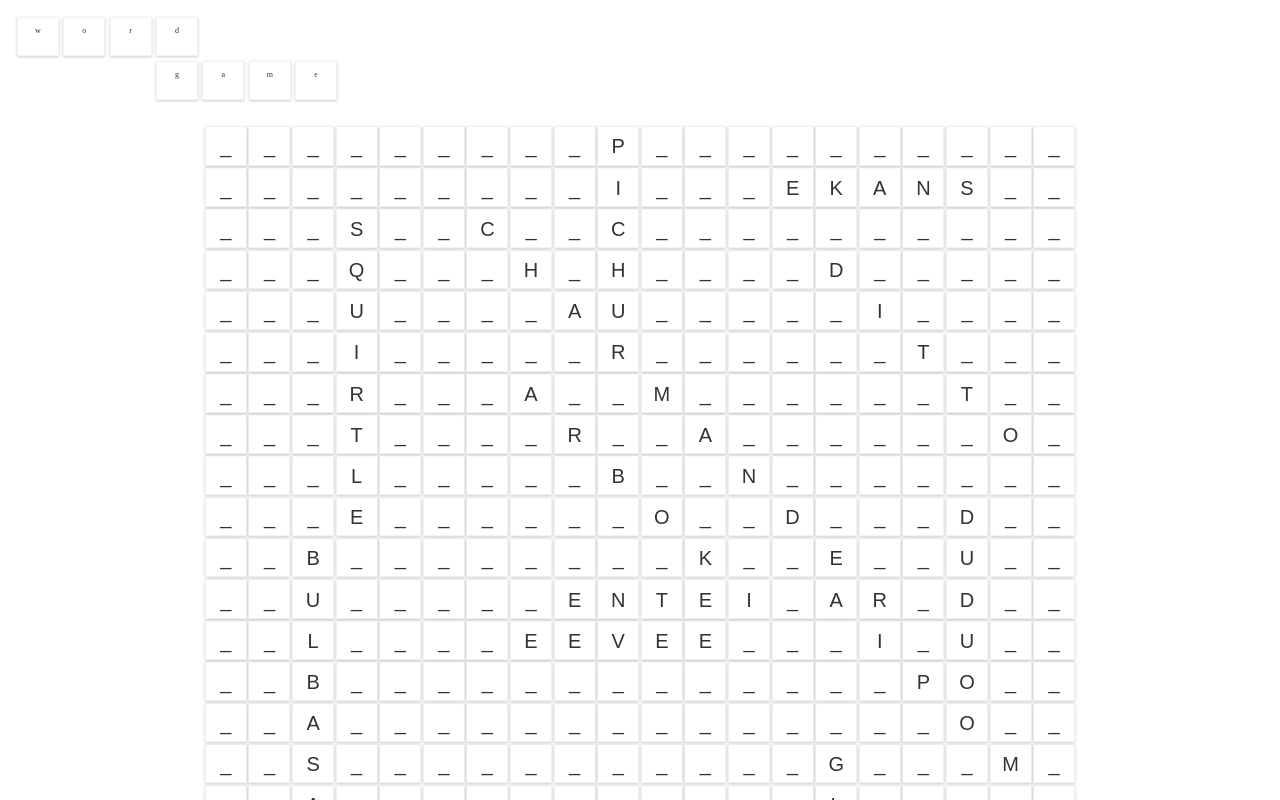
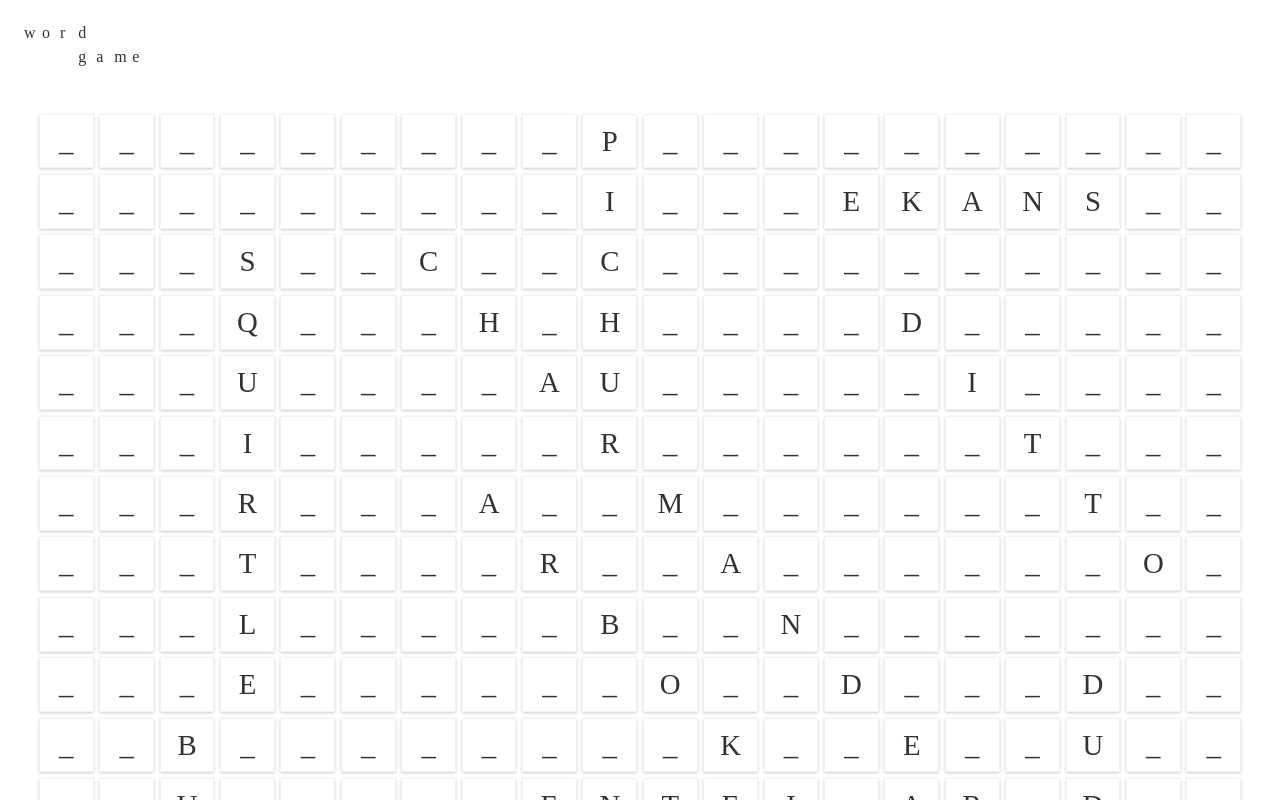
Before and after one commit to evasilevsky/wordgame, an Angular app: page / in a window 1280 px wide. Shown: the top 800 px of the page. Built offline with nearby package versions, Linux system fonts and the light colour scheme.

Commit message:
update css to service

```diff
--- a/src/app/constants.ts
+++ b/src/app/constants.ts
@@ -1,4 +1,5 @@
 // Const declaration
+export const APP_NAME: string = 'word game';
 export const GRID_WIDTH: number = 20;
 export const GRID_HEIGHT: number = 20;
 export const GRID_SIZE: number = 20;
--- a/src/app/tile/tile.component.html
+++ b/src/app/tile/tile.component.html
@@ -1 +1,3 @@
-<div [class.selected]="tile.isSelected" (click)="toggle()" class="tile--content">{{tile?.letter}}</div>
+<div class="tile" [class.selected]="tile.isSelected" (click)="toggle()"  tabindex="0">
+  <span class="letter">{{tile?.letter}}</span>
+</div>
--- a/src/app/tile/tile.component.scss
+++ b/src/app/tile/tile.component.scss
@@ -1,15 +1,59 @@
-.tile--content {
-	align-self: center;
-	text-transform: uppercase;
-	font-family: sans-serif;
-	font-size: 2.5rem;
-	text-align: center;
-}
+.tile {
+	cursor: pointer;
+  position: relative;
+  display: flex;
+  padding: .75rem;
+  font-size: 1.8rem;
+  text-align: center;
 
-:host:hover {
-	border-radius: var(--border-radius);
-	box-shadow: var(--box-shadow-dark);
-	transition: all 0.5s cubic-bezier(0.165, 0.84, 0.44, 1);
+  border: 1px solid rgba(0, 0, 0, 0.05);
+  border-radius: var(--border-radius);
+  box-shadow: var(--box-shadow);
+  transition: 0.10s all;
+   // for centering letter
+  &:after {
+    content: ' ';
+    width: 1em;
+    height: 1em;
+  }
+  &:before {
+    content: "";
+    height: 100%;
+    left: 0;
+    opacity: 0;
+    position: absolute;
+    top: 0;
+    width: 100%;
+    border-radius: var(--border-radius);
+    box-shadow: var(--box-shadow-dark);
+    transition: all 0.5s cubic-bezier(0.165, 0.84, 0.44, 1);
+    z-index: -1;
+	}
+	&:hover {
+		&:before {
+			opacity: 1;
+		}
+	}
+	&:focus {
+		outline: none;
+		.letter {
+			text-decoration: underline;
+			text-underline-offset: .2rem;
+		}
+	}
+  .letter {
+    pointer-events: none;
+    position: absolute;
+
+    left: 0;
+    width: 100%;
+    line-height: 1;
+    text-align: center;
+    text-transform: uppercase;
+
+    opacity: 1;
+    transition: .15s;
+  }
 }
 
 .selected {
--- a/src/app/word-grid/word-grid.component.html
+++ b/src/app/word-grid/word-grid.component.html
@@ -1,15 +1,8 @@
-<!-- <article (click)="selectItem($event)" (keyup)="selectItem($event)" (keyup)="handleKeyFocus($event)" aria-role="grid"
-	class="word-grid" aria-label="game board" [attr.data-grid]="gridSize">
-	<div class="word-grid__row" [style.--grid]="gridSize" aria-role="row" *ngFor="let row of gridData; let i = index"
-		[attr.data-index]="i">
-		<div class="word-grid__item tile" aria-role="gridcell" *ngFor="let letter of row; let j = index"
-			[attr.aria-label]="letter" aria-selected="false" [attr.data-row]="i" [attr.data-index]="j" tabindex="0">
-			<span class="letter">{{letter}}</span>
-		</div>
+<!--(click)="selectItem($event)" (keyup)="selectItem($event)" (keyup)="handleKeyFocus($event)" -->
+<article aria-role="grid" class="grid" aria-label="game board">
+	<div class="grid__row" [style.--grid]="gridSize" aria-role="row" *ngFor="let row of gameGrid; let i = index" [attr.data-index]="i">
+	<div class="grid__item" *ngFor="let tile of row; let j = index" [attr.aria-label]="letter" aria-selected="false" [attr.data-row]="i" [attr.data-index]="j">
+		<app-tile [tile]="tile"></app-tile>
 	</div>
-</article> -->
-<div class="grid__row" *ngFor="let row of gameGrid">
-	<app-tile [tile]="tile" class="grid__tile" *ngFor="let tile of row">
-		<span>{{tile.letter}}</span>
-	</app-tile>
-</div>
+	</div>
+</article>
--- a/src/app/word-grid/word-grid.component.scss
+++ b/src/app/word-grid/word-grid.component.scss
@@ -1,66 +1,8 @@
-.grid {
-
-  &__row {
-    display: flex;
-    flex-wrap: nowrap;
-    justify-content: center;
-    align-content: center;
-  }
-
-  &__tile {
-    display: flex;
-    justify-content: center;
-    align-content: center;
-    width: 3rem;
-    height: 3rem;
-    padding: 1rem 1rem 0.7rem 1rem;
-    margin: 0.1rem;
-
-    border: 1px solid rgba(0, 0, 0, 0.05);
-    border-radius: var(--border-radius);
-    box-shadow: var(--box-shadow);
-    transition: 0.10s all;
-  }
-}
-
-// .tile {
-//   position: relative;
-//   display: flex;
-
-//   padding: .75rem;
-//   font-size: 1.8rem;
-//   text-align: center;
-
-//   border: 1px solid rgba(0, 0, 0, 0.05);
-//   border-radius: var(--border-radius);
-//   box-shadow: var(--box-shadow);
-//   transition: 0.10s all;
-//    // for centering letter
-//   &:after {
-//     content: ' ';
-//     width: 1em;
-//     height: 1em;
-//   }
-//   &:before {
-//     content: "";
-//     height: 100%;
-//     left: 0;
-//     opacity: 0;
-//     position: absolute;
-//     top: 0;
-//     width: 100%;
-//     border-radius: var(--border-radius);
-//     box-shadow: var(--box-shadow-dark);
-//     transition: all 0.5s cubic-bezier(0.165, 0.84, 0.44, 1);
-//     z-index: -1;
-//   }
-
-
-/* :host {
+:host {
   display: flex;
   justify-content: center;
 }
-.word-grid {
+.grid {
   display: grid;
   width: fit-content;
   grid-template-rows: repeat(auto,1fr);
@@ -73,23 +15,12 @@
   }
 
   &__item {
-    cursor: pointer;
+    //border: 4px solid red;
     &:active {
       transform: translateY(.1rem);
     }
-    &:hover {
-      &:before {
-        opacity: 1;
-      }
-    }
     &:focus {
       outline: none;
-      .letter {
-        text-decoration: underline;
-        text-underline-offset: .2rem;
-      }
     }
   }
 }
-
- */
--- a/src/app/word-grid/word-grid.component.ts
+++ b/src/app/word-grid/word-grid.component.ts
@@ -10,8 +10,8 @@ import { IBoardGenerator, ITile } from './word-grid.models'
 })
 
 export class WordGridComponent implements OnInit {
-	gameGrid: ITile[][];
-
+  gameGrid: ITile[][];
+  readonly gridSize = GRID_SIZE;
 
   constructor(private BoardService: BoardService) {
   }
--- a/src/styles.scss
+++ b/src/styles.scss
@@ -1,4 +1,3 @@
-/* You can add global styles to this file, and also import other style files */
 :root {
   --padding: 1rem;
   --color-text: #333333;
@@ -13,11 +12,6 @@
   --gap: .35rem;
 }
 
-html {
-  // This defines what 1rem is
-  font-size: 50.0%; //1 rem = 10px; 10px/16px = 62.5%
-}
-
 body {
   color: var(--color-text);
   background-color: var(--color-base);
```
